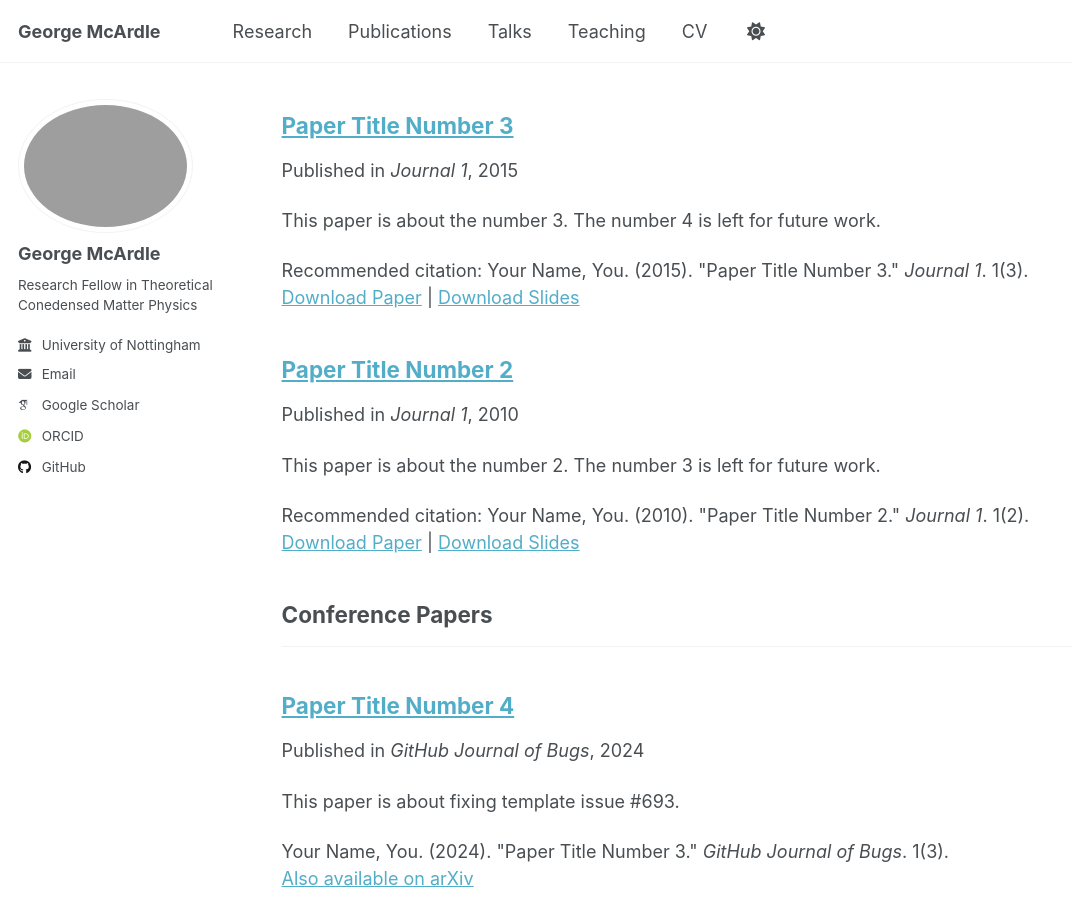
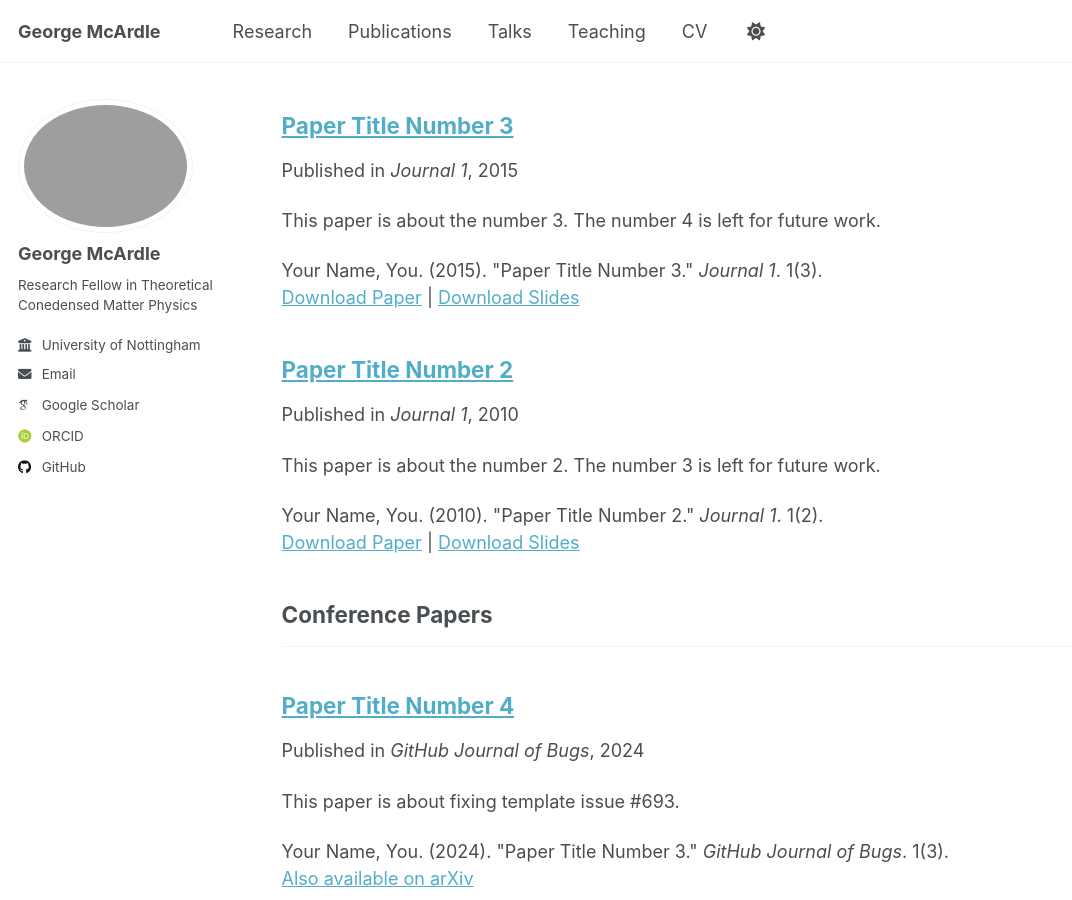
Before and after one commit to georgemcardle/georgemcardle.github.io, a Jekyll site: the page built from _pages/publications.html, in a window 1280 px wide and 900 px high, scrolled down 387 px. Shown: the whole window, without its empty margins (0-1072 px from the left). Built offline with Jekyll 4.4.1, drawn with Linux system fonts in a browser that asks for light colours; some web fonts are replaced.

Commit message:
Update archive-single.html

```diff
--- a/_includes/archive-single.html
+++ b/_includes/archive-single.html
@@ -53,21 +53,21 @@
     {% endif %}
 
     {% if post.citation and post.paperurl and post.slidesurl and post.bibtexurl %}
-      <p>Recommended citation: {{ post.citation }}<br /><a href="{{ post.paperurl }}">Download Paper</a> | <a href="{{ post.slidesurl }}">Download Slides</a> | <a href="{{ post.bibtexurl }}">Download Bibtex</a></p>
+      <p>{{ post.citation }}<br /><a href="{{ post.paperurl }}">Download Paper</a> | <a href="{{ post.slidesurl }}">Download Slides</a> | <a href="{{ post.bibtexurl }}">Download Bibtex</a></p>
     {% elsif post.citation and post.paperurl and post.slidesurl %}
-      <p>Recommended citation: {{ post.citation }}<br /><a href="{{ post.paperurl }}">Download Paper</a> | <a href="{{ post.slidesurl }}">Download Slides</a></p>
+      <p>{{ post.citation }}<br /><a href="{{ post.paperurl }}">Download Paper</a> | <a href="{{ post.slidesurl }}">Download Slides</a></p>
     {% elsif post.citation and post.paperurl and post.bibtexurl %}
-      <p>Recommended citation: {{ post.citation }}<br /><a href="{{ post.paperurl }}">Download Paper</a> | <a href="{{ post.bibtexurl }}">Download Bibtex</a></p>
+      <p>{{ post.citation }}<br /><a href="{{ post.paperurl }}">Download Paper</a> | <a href="{{ post.bibtexurl }}">Download Bibtex</a></p>
     {% elsif post.citation and post.paperurl %}
       <p>{{ post.citation }}<br /><a href="{{ post.paperurl }}">Also available on arXiv</a></p>
     {% elsif post.citation and post.slidesurl and post.bibtexurl %}
-      <p>Recommended citation: {{ post.citation }}<br /><a href="{{ post.slidesurl }}">Download Slides</a> | <a href="{{ post.bibtexurl}}">Download Bibtex</a></p>
+      <p>{{ post.citation }}<br /><a href="{{ post.slidesurl }}">Download Slides</a> | <a href="{{ post.bibtexurl}}">Download Bibtex</a></p>
     {% elsif post.citation and post.slidesurl %}
-      <p>Recommended citation: {{ post.citation }}<br /><a href="{{ post.slidesurl }}">Download Slides</a></p>
+      <p>{{ post.citation }}<br /><a href="{{ post.slidesurl }}">Download Slides</a></p>
     {% elsif post.citation and post.bibtexurl %}
-      <p>Recommended citation: {{ post.citation }}<br /><a href="{{ post.bibtexurl }}">Download Bibtex</a></p>
+      <p>{{ post.citation }}<br /><a href="{{ post.bibtexurl }}">Download Bibtex</a></p>
     {% elsif post.citation %}
-      <p>Recommended citation: {{ post.citation }}</p>
+      <p>{{ post.citation }}</p>
     {% elsif post.paperurl and post.bibtexurl %}
       <p><a href=" {{ post.paperurl }} ">Download Paper</a> | <a href="{{ post.bibtexurl }}">Download Bibtex</a></p>
     {% elsif post.paperurl %}
```
